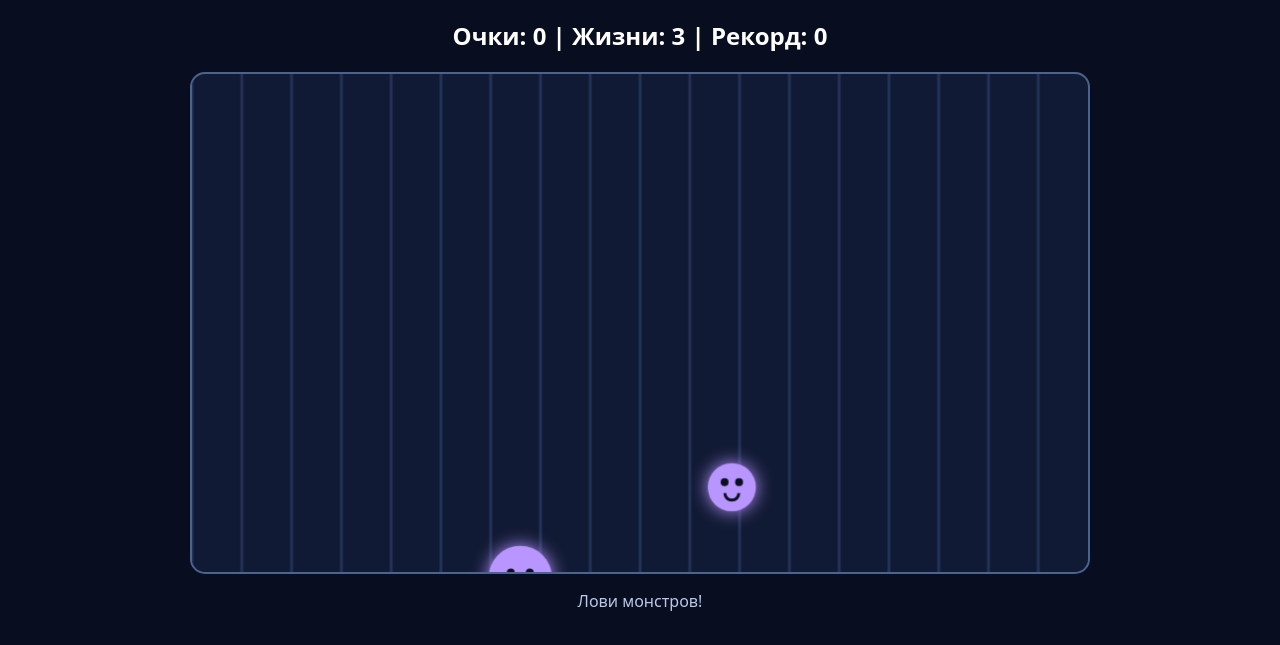
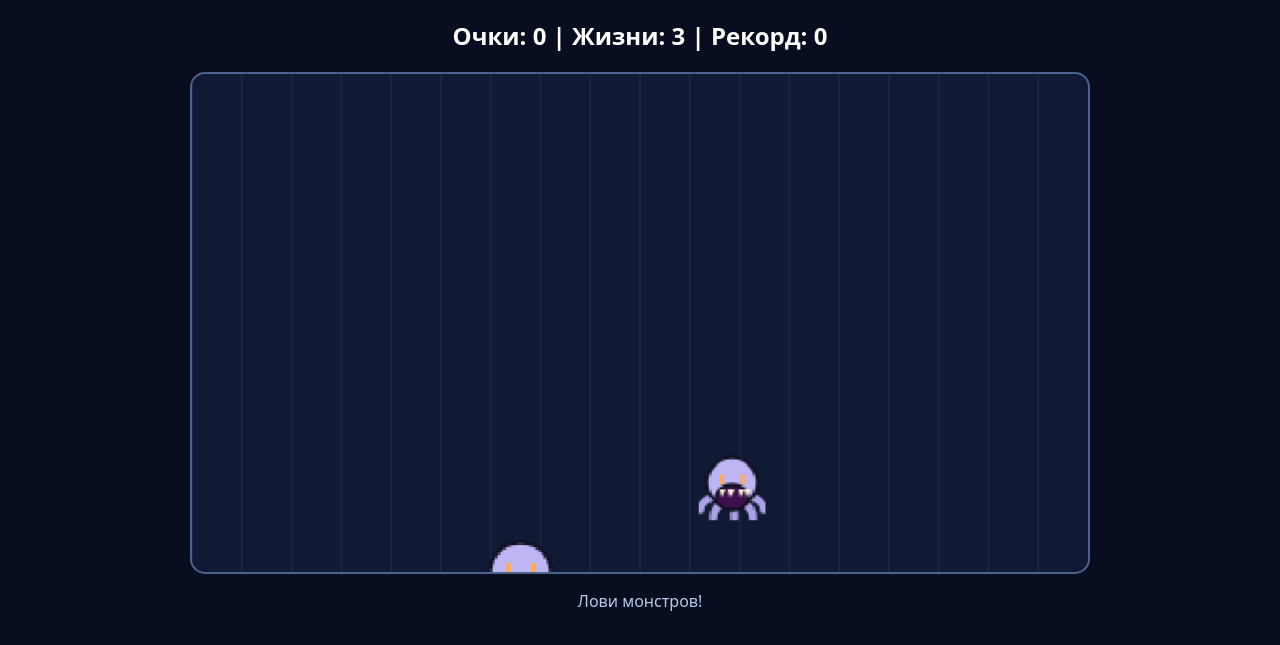
Before and after one commit to davidgo128/monstershooter, a website: page index.html in a window 1280 px wide. Both pictures are taken after a click on the button "▶ Играть". Shown: the part 67-712 px from the top of the page. Drawn offline with Linux system fonts and the light colour scheme.

Commit message:
Add hand-drawn inspired pixel monsters, faster NES-style music, prevent iPad double-tap zoom

```diff
--- a/index.html
+++ b/index.html
@@ -1,7 +1,7 @@
 <!doctype html>
-<html lang="ru"><meta charset="utf-8"><meta name="viewport" content="width=device-width,initial-scale=1">
+<html lang="ru"><meta charset="utf-8"><meta name="viewport" content="width=device-width,initial-scale=1,maximum-scale=1">
 <title>Monster Shooter</title>
-<style>body{margin:0;background:#090d20;color:white;font-family:system-ui;text-align:center}h1{color:#7ef4ff}canvas{width:min(96vw,900px);height:auto;background:#111a34;border:2px solid #4b638d;border-radius:15px;touch-action:none}button{padding:14px 32px;background:#7ef4ff;border:0;border-radius:12px;font-weight:bold;font-size:18px}p{color:#b8c9e7}.sound{position:fixed;right:12px;top:12px;z-index:5;padding:9px 13px;font-size:14px;background:#233257;color:#fff;border:1px solid #7ef4ff}.stage{position:relative;width:min(96vw,900px);margin:auto}.stage canvas{width:100%;display:block;box-sizing:border-box}.start{position:absolute;top:50%;left:50%;transform:translate(-50%,-50%);z-index:2;white-space:nowrap;box-shadow:0 0 0 999px #060b19aa,0 0 24px #7ef4ff55}.start[hidden]{display:none}@media(max-width:600px){h1{font-size:clamp(20px,6vw,30px);margin:12px 0}h2{font-size:clamp(14px,4vw,19px)}body{padding:0 4px}}</style>
+<style>body{margin:0;background:#090d20;color:white;font-family:system-ui;text-align:center}h1{color:#7ef4ff}canvas{width:min(96vw,900px);height:auto;background:#111a34;border:2px solid #4b638d;border-radius:15px;touch-action:manipulation;-webkit-user-select:none;user-select:none;-webkit-touch-callout:none}button{padding:14px 32px;background:#7ef4ff;border:0;border-radius:12px;font-weight:bold;font-size:18px}p{color:#b8c9e7}.sound{position:fixed;right:12px;top:12px;z-index:5;padding:9px 13px;font-size:14px;background:#233257;color:#fff;border:1px solid #7ef4ff}.stage{position:relative;width:min(96vw,900px);margin:auto}.stage canvas{width:100%;display:block;box-sizing:border-box}.start{position:absolute;top:50%;left:50%;transform:translate(-50%,-50%);z-index:2;white-space:nowrap;box-shadow:0 0 0 999px #060b19aa,0 0 24px #7ef4ff55}.start[hidden]{display:none}@media(max-width:600px){h1{font-size:clamp(20px,6vw,30px);margin:12px 0}h2{font-size:clamp(14px,4vw,19px)}body{padding:0 4px}}</style>
 <button id="sound" class="sound" aria-pressed="true">♫ Звук: вкл</button><h1>👾 MONSTER SHOOTER</h1><h2>Очки: <span id="score">0</span> | Жизни: <span id="life">3</span> | Рекорд: <span id="best">0</span></h2>
 <div class="stage"><canvas id="game" width="900" height="500"></canvas><button class="start" id="start">▶ Играть</button></div><p id="status" role="status">Стреляй по монстрам, пока они не убежали!</p>
 <script>
@@ -9,32 +9,42 @@ const c=document.getElementById('game'),x=c.getContext('2d'),scoreEl=document.ge
 const soundButton=document.getElementById('sound');
 let soundEnabled=true,audioCtx=null,musicTimer=null,musicStep=0;
 const AudioContextClass=window.AudioContext||window.webkitAudioContext;
-const notes=[0,3,7,10,7,3,2,5,0,3,8,7,5,3,-2,2];
-const bass=[0,-5,-7,-5];
+// Original NES-inspired chiptune: melody, counter-melody, bass, and percussion.
+// Tempo rises with elapsed game time, like the monsters' speed.
+const melody=[0,3,7,12,10,7,3,-2,0,3,8,7,5,3,2,-2,0,7,10,15,14,10,7,3,8,7,3,0,-2,2,5,7];
+const harmony=[0,0,7,7,5,5,3,3];
+const bass=[0,-5,-7,-5,0,-3,-5,-7];
+function musicDelay(){return Math.max(105,250-elapsed*2.4)}
 function tone(midi,at,duration,volume,type='square'){
  if(!audioCtx||!soundEnabled)return;
  const osc=audioCtx.createOscillator(),gain=audioCtx.createGain();
  osc.type=type;osc.frequency.setValueAtTime(440*Math.pow(2,(midi-69)/12),at);
- gain.gain.setValueAtTime(0.0001,at);gain.gain.exponentialRampToValueAtTime(volume,at+.012);
+ gain.gain.setValueAtTime(.0001,at);
+ gain.gain.exponentialRampToValueAtTime(volume,at+.008);
  gain.gain.exponentialRampToValueAtTime(.0001,at+duration);
  osc.connect(gain);gain.connect(audioCtx.destination);osc.start(at);osc.stop(at+duration+.02);
 }
-function musicBeat(){
+function beat(){
  if(!running||!soundEnabled||!audioCtx)return;
- const at=audioCtx.currentTime+.02,n=musicStep;
- tone(64+notes[n%16],at,.18,.045,'square');
- if(n%2===0)tone(40+bass[Math.floor(n/4)%4],at,.31,.065,'triangle');
- if(n%4===2)tone(76,at,.035,.015,'square');
- musicStep++;
+ const n=musicStep++,at=audioCtx.currentTime+.014,unit=musicDelay()/1000;
+ const lead=melody[n%melody.length];
+ tone(67+lead,at,unit*.82,.042,'square');
+ if(n%2===0)tone(55+harmony[Math.floor(n/2)%harmony.length],at,unit*.95,.019,'square');
+ if(n%4===0)tone(40+bass[Math.floor(n/4)%bass.length],at,unit*3.1,.074,'triangle');
+ if(n%4===2)tone(42+bass[Math.floor(n/4)%bass.length],at,unit*1.5,.05,'triangle');
+ if(n%2===1)tone(83,at,.025,.012,'triangle');
+ if(n%8===7)tone(79,at,.055,.02,'square');
+ musicTimer=setTimeout(beat,musicDelay());
 }
-function stopMusic(){if(musicTimer!==null){clearInterval(musicTimer);musicTimer=null}}
+function stopMusic(){if(musicTimer!==null){clearTimeout(musicTimer);musicTimer=null}}
 function startMusic(){
  stopMusic();
  if(!soundEnabled||!AudioContextClass)return;
  try{
   if(!audioCtx)audioCtx=new AudioContextClass();
-  audioCtx.resume().catch(()=>{});
-  musicStep=0;musicBeat();musicTimer=setInterval(musicBeat,250);
+  const resumed=audioCtx.resume();
+  if(resumed&&typeof resumed.catch==='function')resumed.catch(()=>{});
+  musicStep=0;beat();
  }catch(e){console.warn('Audio unavailable:',e)}
 }
 soundButton.onclick=()=>{
@@ -44,9 +54,47 @@ soundButton.onclick=()=>{
  if(soundEnabled&&running)startMusic();else stopMusic();
 };
 let monsters=[],score=0,lives=3,running=false,last=0,spawn=0,elapsed=0,best=Number(localStorage.getItem('monsterBest')||0);bestEl.textContent=best;
-function add(){monsters.push({x:40+Math.random()*820,y:540,r:22+Math.random()*14,v:75+Math.min(elapsed*2,110),color:['#f75ba9','#6cf6ff','#baff65','#b995ff'][Math.floor(Math.random()*4)]})}
-function draw(){x.clearRect(0,0,900,500);x.strokeStyle='#233257';for(let i=0;i<900;i+=50){x.beginPath();x.moveTo(i,0);x.lineTo(i,500);x.stroke()}for(const m of monsters){x.fillStyle=m.color;x.shadowColor=m.color;x.shadowBlur=18;x.beginPath();x.arc(m.x,m.y,m.r,0,7);x.fill();x.shadowBlur=0;x.fillStyle='#0b1020';x.beginPath();x.arc(m.x-m.r*.3,m.y-5,4,0,7);x.arc(m.x+m.r*.3,m.y-5,4,0,7);x.fill();x.beginPath();x.arc(m.x,m.y+6,7,0,Math.PI);x.strokeStyle='#0b1020';x.lineWidth=3;x.stroke()}}
+// Three original enemy silhouettes based on the submitted pencil sketches.
+// Draw on a tiny 32x32 canvas then upscale without interpolation for crisp pixel art.
+function sprite(kind){
+ const p=document.createElement('canvas');p.width=p.height=32;const g=p.getContext('2d');
+ g.lineWidth=1.7;g.lineJoin='round';g.strokeStyle='#10101f';
+ if(kind===0){ // angry jack-o'-lantern
+  g.fillStyle='#638a2d';g.fillRect(15,2,4,5);
+  g.fillStyle='#e87018';g.beginPath();g.ellipse(16,17,13,12,0,0,Math.PI*2);g.fill();g.stroke();
+  g.strokeStyle='#b83d22';g.lineWidth=1;for(const xx of [10,21]){g.beginPath();g.moveTo(xx,6);g.quadraticCurveTo(xx+(xx<16?-4:4),17,xx,28);g.stroke()}
+  g.fillStyle='#ffe36a';g.strokeStyle='#19101d';g.lineWidth=1.5;
+  g.beginPath();g.moveTo(5,12);g.lineTo(14,15);g.lineTo(11,19);g.lineTo(7,18);g.closePath();g.fill();g.stroke();
+  g.beginPath();g.moveTo(27,12);g.lineTo(18,15);g.lineTo(21,19);g.lineTo(25,18);g.closePath();g.fill();g.stroke();
+  g.beginPath();g.moveTo(7,21);g.quadraticCurveTo(16,32,25,21);g.lineTo(23,26);g.lineTo(18,27);g.lineTo(18,24);g.lineTo(14,24);g.lineTo(14,27);g.lineTo(9,25);g.closePath();g.fill();g.stroke();
+ }else if(kind===1){ // little surprised ghost
+  g.fillStyle='#e7e7ff';g.beginPath();g.moveTo(4,25);g.lineTo(4,13);g.quadraticCurveTo(5,2,16,2);g.quadraticCurveTo(28,2,28,14);g.lineTo(28,25);g.quadraticCurveTo(26,30,23,26);g.quadraticCurveTo(19,33,16,27);g.quadraticCurveTo(11,33,9,27);g.quadraticCurveTo(5,30,4,25);g.fill();g.stroke();
+  g.fillStyle='#2e2946';g.fillRect(11,12,2,7);g.fillRect(20,12,2,7);g.fillRect(16,22,2,4);
+ }else{ // tentacled fanged spirit
+  g.strokeStyle='#aca3e7';g.lineWidth=3.5;g.lineCap='round';
+  for(const [ax,ay,bx,by] of [[10,20,1,27],[13,23,7,31],[17,23,17,31],[20,23,26,31],[23,20,31,27]]){g.beginPath();g.moveTo(ax,ay);g.quadraticCurveTo(bx,ay+2,bx,by);g.stroke()}
+  g.strokeStyle='#10101f';g.lineWidth=1.5;g.fillStyle='#bdb5f4';
+  g.beginPath();g.ellipse(16,14,12,12,0,0,7);g.fill();g.stroke();
+  g.fillStyle='#ffac55';g.fillRect(10,10,2,5);g.fillRect(20,10,2,5);
+  g.fillStyle='#3e114e';g.beginPath();g.ellipse(16,21,8,6,0,0,7);g.fill();g.stroke();
+  g.fillStyle='#fff8d9';for(const xx of [10,14,19,22]){g.beginPath();g.moveTo(xx,17);g.lineTo(xx+3,17);g.lineTo(xx+1,21);g.fill()}
+ }
+ return p;
+}
+const sprites=[sprite(0),sprite(1),sprite(2)];
+function add(){monsters.push({x:40+Math.random()*820,y:540,r:25+Math.random()*11,v:75+Math.min(elapsed*2,110),kind:Math.floor(Math.random()*3)})}
+function draw(){
+ x.clearRect(0,0,900,500);x.strokeStyle='#233257';x.lineWidth=1;
+ for(let i=0;i<900;i+=50){x.beginPath();x.moveTo(i,0);x.lineTo(i,500);x.stroke()}
+ x.imageSmoothingEnabled=false;
+ for(const m of monsters){
+  const img=sprites[m.kind??0],size=m.r*2.5;
+  x.drawImage(img,Math.round(m.x-size/2),Math.round(m.y-size/2),Math.round(size),Math.round(size));
+ }
+}
 function tick(t){if(!running)return;let dt=Math.min((t-last)/1000,.05);last=t;elapsed+=dt;spawn+=dt;if(spawn>Math.max(.42,1.2-elapsed*.01)){spawn=0;add()}for(const m of monsters)m.y-=m.v*dt;let missed=monsters.filter(m=>m.y+m.r<0).length;if(missed){lives=Math.max(0,lives-missed);lifeEl.textContent=lives;monsters=monsters.filter(m=>m.y+m.r>=0)}draw();if(!lives){running=false;stopMusic();statusEl.textContent='Игра окончена! Очки: '+score;start.hidden=false;start.textContent='Играть снова';return}requestAnimationFrame(tick)}
+c.addEventListener('dblclick',e=>e.preventDefault());
+c.addEventListener('touchend',e=>e.preventDefault(),{passive:false});
 c.addEventListener('pointerdown',e=>{if(!running)return;let r=c.getBoundingClientRect(),px=(e.clientX-r.left)*900/r.width,py=(e.clientY-r.top)*500/r.height;for(let i=monsters.length-1;i>=0;i--){let m=monsters[i];if(Math.hypot(m.x-px,m.y-py)<m.r+10){monsters.splice(i,1);score+=10;scoreEl.textContent=score;if(score>best){best=score;bestEl.textContent=best;localStorage.setItem('monsterBest',best)}draw();break}}});
 start.onclick=()=>{score=0;lives=3;elapsed=0;spawn=0;monsters=[];scoreEl.textContent=0;lifeEl.textContent=3;statusEl.textContent='Лови монстров!';start.hidden=true;running=true;startMusic();last=performance.now();requestAnimationFrame(tick)};draw();
 </script>
```
